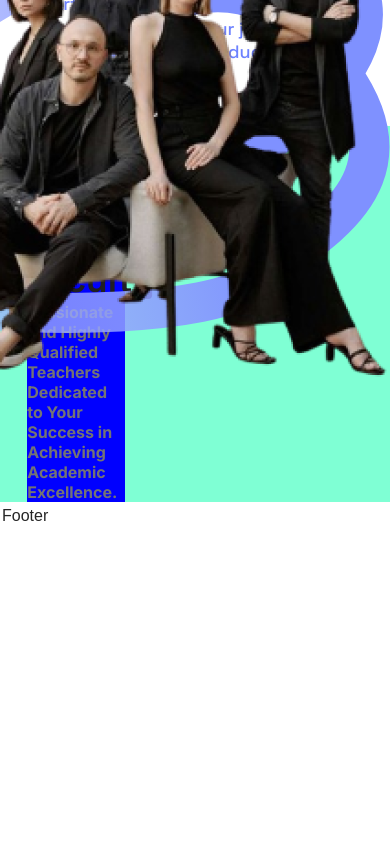
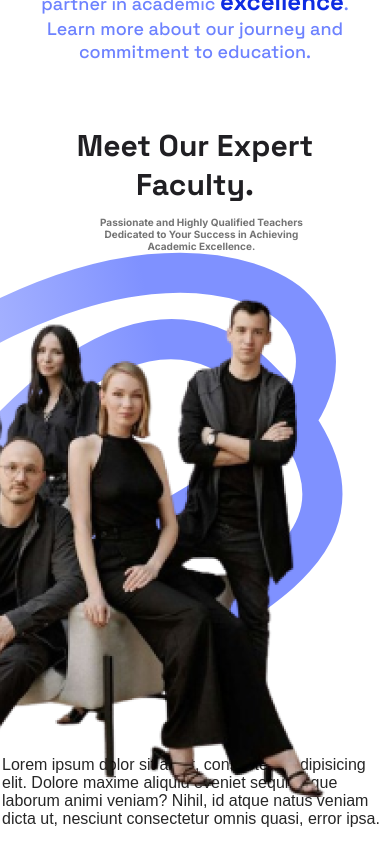
Before and after one commit to omarkhan2217/AyaanMotionAcademy, a React (Vite) app: page / in a window 390 px wide. Shown: the part 954-1798 px from the top of the page. Before the commit the page ends 1484 px from the top, so only its background shows below. Built offline with nearby package versions, Linux system fonts and the light colour scheme.

Commit message:
made responsive the ourFaculty heading

```diff
--- a/src/components/ourFaculty/ourFaculty.component.tsx
+++ b/src/components/ourFaculty/ourFaculty.component.tsx
@@ -10,7 +10,7 @@ export const OurFaculty: React.FC<IourFacultyData> = (props: IourFacultyData) =>
 
     <div className={classes.imgcontainer}>
        <img className={classes.teachers_image} src={image2} alt="teachers_image" />
-       <img className={classes.bg_img} src={image}alt="background image" />
+       <img className={classes.bg_img} src={image}alt="back ground image" />
     </div >
 
 
--- a/src/components/ourFaculty/ourFaculty.module.scss
+++ b/src/components/ourFaculty/ourFaculty.module.scss
@@ -1,22 +1,24 @@
 @use '../../styles/global.scss' as *;
 
 .imgcontainer {
-  @include flex-container(row, center, center);
-//   width: 100%;
-//   height: 100%;
-  background-color: aqua;
-  overflow: hidden;
+    width: 50%;
+  background-color: aquamarine;
 }
 
 .teachers_image {
   position: absolute;
   z-index: 1;
-  right: 0%;
-
+  right: 16%;
 }
-
 
 .bg_img {
   position: absolute;
-  right: 0;
+  right: 12%;
 }
+
+@include mq('desktop-medium') {
+    .imgcontainer{
+        width: 50%;
+    }
+
+}
--- a/src/containers/homepage/ourfaculty/ourFaculty.module.scss
+++ b/src/containers/homepage/ourfaculty/ourFaculty.module.scss
@@ -1,36 +1,165 @@
 @use '../../../styles/global.scss' as *;
 
 .container {
-  @include flex-container(row,flex-start, flex-start);
+  @include flex-container(row, flex-start, flex-start);
   width: 100%;
-  background-color: aquamarine;
+  height: 74vh;
 }
 
 .innerContainer {
-  margin-left: 7%;
-  width: 25%;
-  background-color: blue;
+  @include flex-container(
+    column,
+    flex-start,
+    flex-start,
+    12px
+  );
+  margin-left: 8.5%;
+  margin-top: 2%;
+  width: 30%;
+  // background-color: blue;
 }
 
 .imagecontainer {
   width: 100%;
-
-  background-color: burlywood;
 }
 
 .mainHeading {
-  width: 100%;
   color: $color--text-primary;
   font-family: 'Space Grotesk', sans-serif;
-  font-size: 35px;
+  font-size: 40px;
   font-style: normal;
   font-weight: 700;
 }
 
 .quote {
-  width: 100%;
   color: $color--text-primary-light;
   font-family: 'Inter';
-  font-size: 16px;
+  font-size: 14px;
   font-weight: 700;
 }
+
+@include mq('desktop-medium') {
+  .innerContainer {
+    width: 32%;
+  }
+  .mainHeading {
+    font-size: 38px;
+  }
+  .quote {
+    font-size: 14px;
+  }
+}
+@include mq('desktop-small') {
+  .innerContainer {
+    width: 44%;
+  }
+  .mainHeading {
+    font-size: 38px;
+  }
+  .quote {
+    font-size: 14px;
+  }
+}
+@include mq('tablet-wide') {
+  .innerContainer {
+    width: 52%;
+  }
+
+  .mainHeading {
+    font-size: 30px;
+  }
+  .quote {
+    font-size: 14px;
+  }
+}
+@include mq('tablet') {
+  .innerContainer {
+    width: 70%;
+  }
+  .mainHeading {
+    font-size: 32px;
+  }
+  .quote {
+    font-size: 12px;
+  }
+}
+@include mq('tablet-small') {
+  .innerContainer {
+    width: 74%;
+  }
+  .mainHeading {
+    font-size: 30px;
+  }
+  .quote {
+    font-size: 10px;
+  }
+}
+@include mq('phone-wide') {
+  .container {
+    @include flex-container(column, 20px);
+  }
+
+  .innerContainer {
+    width: 54%;
+    margin: 0;
+  }
+
+  .mainHeading {
+    text-align: center;
+  }
+  .quote {
+    text-align: center;
+    // width: 100%;
+    margin-left: 5%
+  }
+}
+@include mq('phone-custom') {
+  .container {
+    @include flex-container(column, 20px);
+  }
+
+  .innerContainer {
+    width: 60%;
+    margin: 0;
+  }
+  .mainHeading {
+    text-align: center;
+  }
+  .quote {
+    text-align: center;
+
+  }
+}
+@include mq('phone') {
+  .innerContainer {
+    width: 66%;
+    margin: 0;
+  }
+
+  .container {
+    @include flex-container(column, 20px);
+  }
+  .mainHeading {
+    text-align: center;
+  }
+  .quote {
+    text-align: center;
+  }
+}
+
+@include mq('phone-small') {
+  .container {
+    @include flex-container(column,20px);
+  }
+  .innerContainer {
+    width: 80%;
+    margin: 0;
+  }
+
+  .mainHeading {
+    text-align: center;
+  }
+  .quote {
+    text-align: center;
+  }
+  }
--- a/src/layout/footer/footer.layout.tsx
+++ b/src/layout/footer/footer.layout.tsx
@@ -3,7 +3,7 @@ import React from "react"
 export const Footer: React.FC = () => {
     return (
         <div style={{ width: '100%', padding: '5px 2px 5px' }}>
-            Footer
+            Lorem ipsum dolor sit amet, consectetur adipisicing elit. Dolore maxime aliquid eveniet sequi eaque laborum animi veniam? Nihil, id atque natus veniam dicta ut, nesciunt consectetur omnis quasi, error ipsa.
         </div>
 
     )
```
Also changed, not shown: src/styles/global.scss (line endings or trailing spaces).
